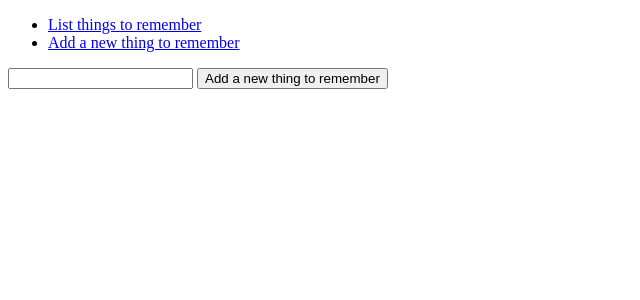
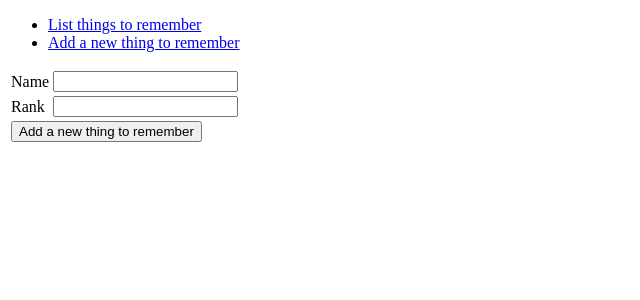
Before and after one commit to jusba/Muistilista, a Flask app: page /things/new/ in a window 1280 px wide. Shown: the top 300 px of the page, without its empty margins (0-640 px from the left). Run offline with Flask 2, Linux system fonts and the light colour scheme.

Commit message:
Trying to add another form to the site, not yet complete

```diff
--- a/application/templates/things/list.html
+++ b/application/templates/things/list.html
@@ -8,6 +8,7 @@
     {% for thing in things %}
     <tr>
       <td>{{ thing.name }}</td>
+      <td>{{ thing.rank }}</td>
     </tr>
     {% endfor %}
   </table>
--- a/application/templates/things/new.html
+++ b/application/templates/things/new.html
@@ -1,8 +1,28 @@
 {% extends "layout.html" %}
 
-{% block body %}
-<form method="POST" action="{{ url_for('things_create') }}">
-  <input type="text" name="name"/>
-  <input type="submit" value="Add a new thing to remember"/>
-</form>
-{% endblock %}
+  {% block body %}
+  <form method="POST" action="{{ url_for('things_create') }}">
+    <table>
+      <tr>
+	<td>
+	  {{ form.name.label }}
+	</td>
+	<td>
+	  {{ form.name }}
+	</td>
+      </tr>
+      <tr>
+        <td>
+          {{ form.rank.label }}
+        </td>
+        <td>
+          {{ form.rank }}
+        </td>
+            </tr>
+      <tr>
+	<td colspan="2">
+	  <input type="submit" value="Add a new thing to remember"/>
+	</td>
+      </tr>
+  </form>
+  {% endblock %}
--- /dev/null
+++ b/application/things/forms.py
@@ -0,0 +1,8 @@
+from flask_wtf import FlaskForm
+from wtforms import StringField
+
+class ThingForm(FlaskForm):
+    name = StringField("Name")
+    rank = StringField("Rank")
+    class Meta:
+        csrf = False
--- a/application/things/views.py
+++ b/application/things/views.py
@@ -2,6 +2,7 @@
 from application import app, db
 from flask import redirect, render_template, request, url_for
 from application.things.models import Thing
+from application.things.forms import ThingForm
 
 #Showing list of things
 @app.route("/things", methods=["GET"])
@@ -11,9 +12,9 @@ def things_index():
 # Showing the page to make new things
 @app.route("/things/new/")
 def things_form():
-    return render_template("things/new.html")
+    return render_template("things/new.html", form = ThingForm())
 #Saving new thing with parameters from the new form
-@app.route("/things/", methods=["POST"])
+@app.route("/things", methods=["POST"])
 def things_create():
     t = Thing(request.form.get("name"))
     db.session().add(t)
```
Also changed, not shown: application/things/models.py (+11 -0 lines), application/things.db.
